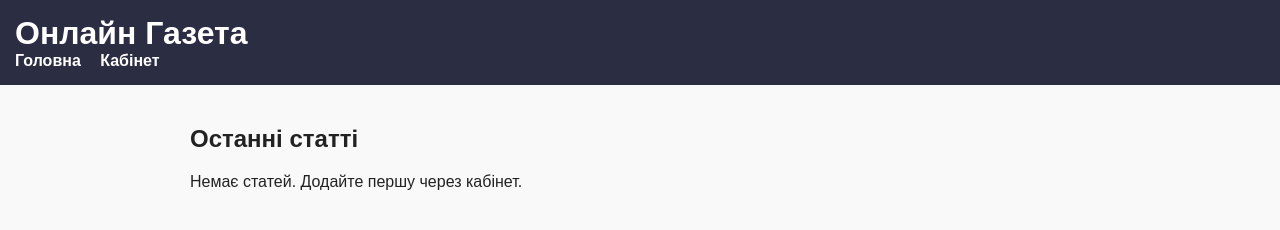
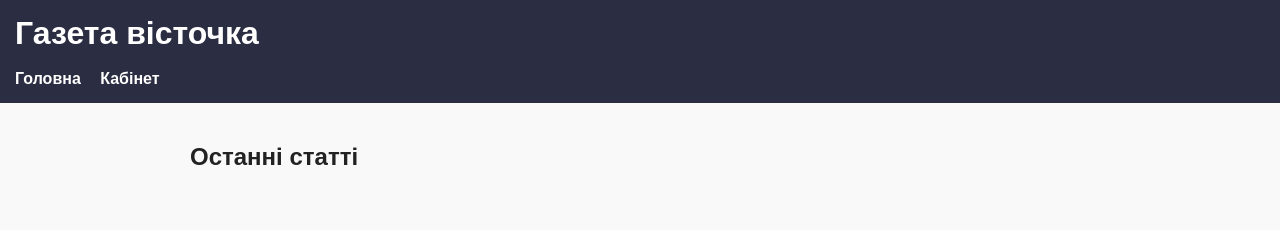
Before and after one commit to bogicer/1, a plain HTML site: page index.html in a window 1280 px wide. Drawn offline with Linux system fonts and the light colour scheme.

Commit message:
Update index.html

```diff
--- a/index.html
+++ b/index.html
@@ -2,7 +2,7 @@
 <html lang="uk">
 <head>
   <meta charset="UTF-8">
-  <title>Онлайн Газета</title>
+  <title> Газета вісточка</title>
   <meta name="viewport" content="width=device-width, initial-scale=1">
   <style>
     body {font-family: Arial, sans-serif; margin:0; background:#f9f9f9; color:#222;}
@@ -23,7 +23,8 @@
 <body>
 
 <header>
-  <h1>Онлайн Газета</h1>
+  <h1> Газета вісточка </h1>
+  <br>
   <nav>
     <a href="#" onclick="showPage('home')">Головна</a>
     <a href="#" onclick="showPage('cabinet')">Кабінет</a>
@@ -62,7 +63,8 @@
 
 <script>
   // "База" користувача
-  const USER = { login: "admin", pass: "1234" };
+  const USER = { login: "admin", pass: "qwerty1234" };
+  const USER = { login: "bogdan_liskevich", pass: "natafik" };
 
   // Авторизація
   function login(username, password) {
```
